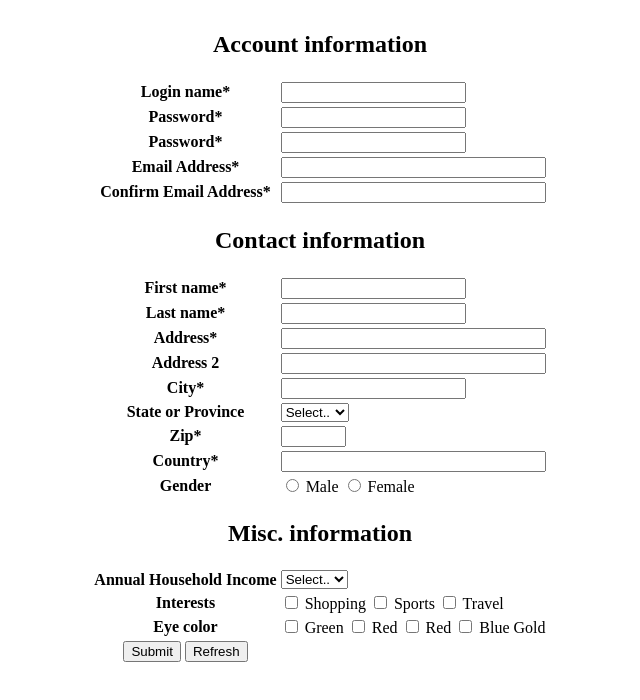
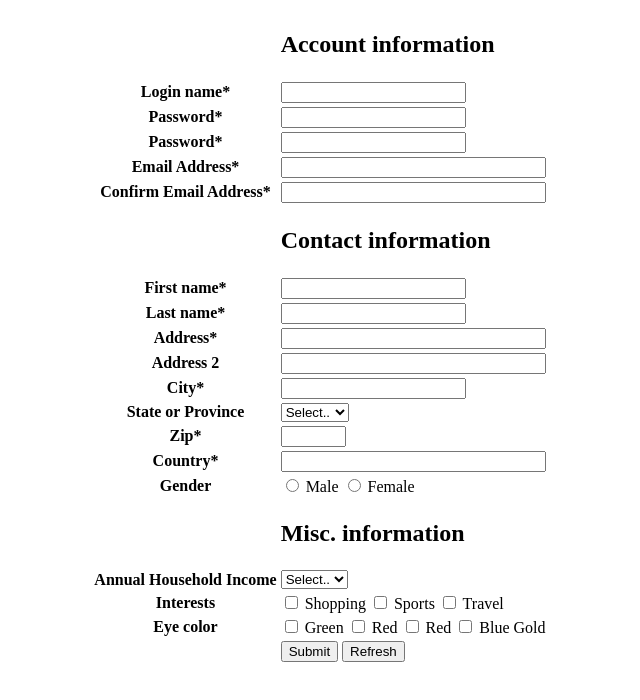
Before and after one commit to AmerAmora/HTML-CSS-TASKS, a plain HTML site: page 18-10/Task3.html in a window 1280 px wide. Shown: the whole page, without its empty margins (320-960 px from the left). Drawn offline with Linux system fonts and the light colour scheme.

Commit message:
small change

```diff
--- a/18-10/Task3.html
+++ b/18-10/Task3.html
@@ -7,9 +7,9 @@
 <form>
 
     <table >
-        <tr>
-            <th colspan="2">
-          <label><h2>Account information</h2></label></th></tr>
+        <tr> <td></td>
+            <td colspan="2">
+          <label><h2>Account information</h2></label></td></tr>
         <tr >
           <th >
               <label for="Name">Login name*</label>
@@ -44,9 +44,9 @@
             <td><input type="Email" id="cEmail"  name="Email"  size="30">
             </td>
           </tr>
-          <tr>
-            <th colspan="2">
-          <label><h2>Contact information</h2></label></th></tr>
+          <tr> <td></td>
+            <td colspan="2">
+          <label><h2>Contact information</h2></label></td></tr>
           <tr >
             <th >
                 <label for="FName">First name*</label>
@@ -119,9 +119,9 @@
 
             </td>
           </tr>
-          <tr>
-            <th colspan="2">
-          <label><h2>Misc. information</h2></label></th></tr>
+          <tr><td></td>
+            <td colspan="2">
+          <label><h2>Misc. information</h2></label></td></tr>
           <tr>
             <th>
                 <label for="income">Annual Household Income</label>
@@ -168,16 +168,19 @@
           </tr>
 
           <tr>
-            <th>
+            <td></td>
+            <td>
                 <input type="submit" value="Submit">
                 <input type="reset" value="Refresh" >
-            </th>
+            </td>
         </tr>
 </form>
 
 
 </div>
 
+<div>
+</div>
 
     </body>
 
```
